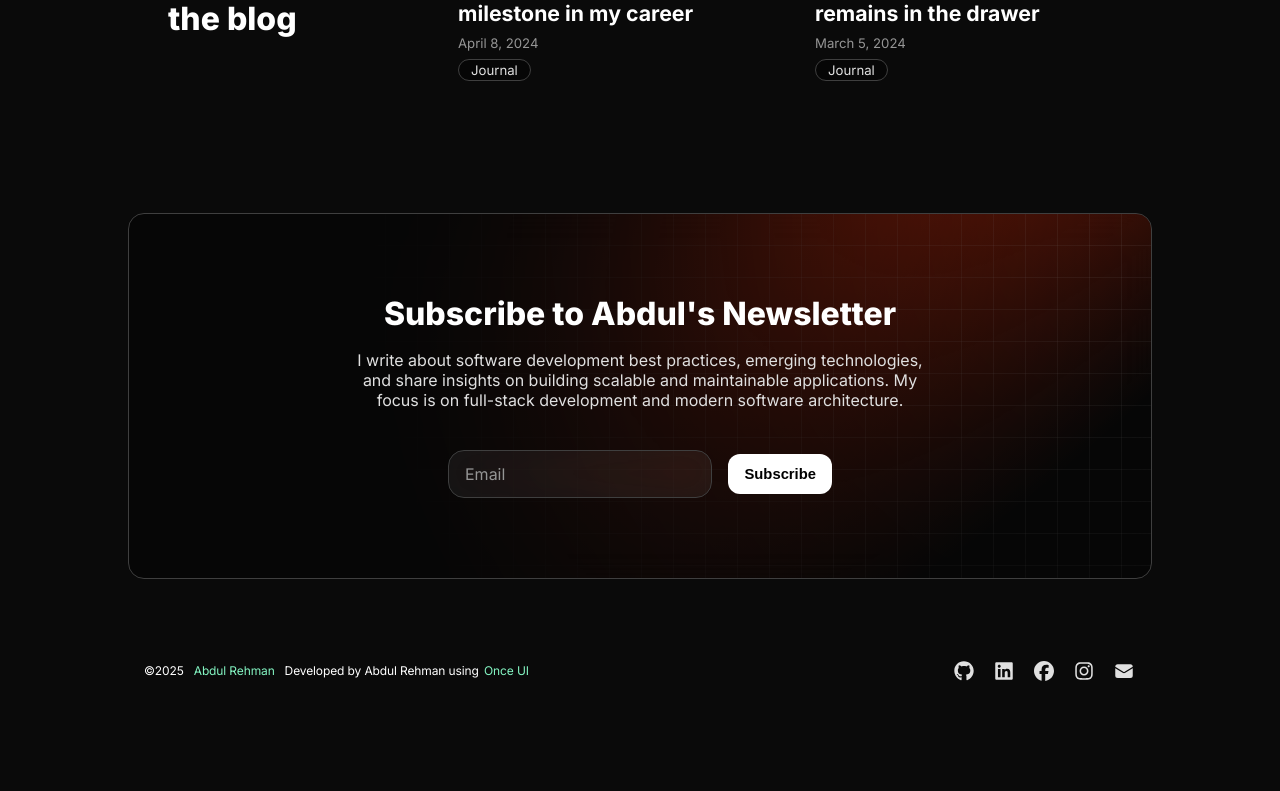
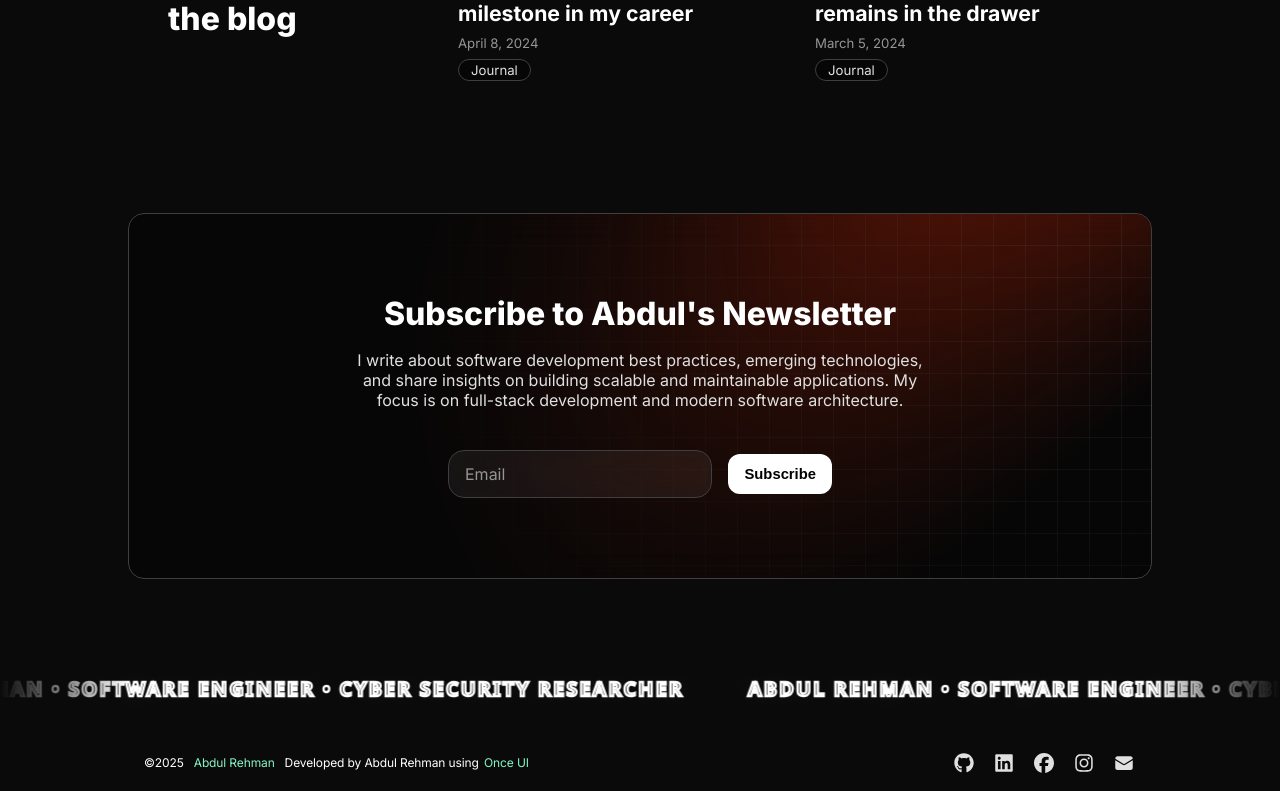
Before and after one commit to abdulsworkspace/AbdulPortfolio, a Next.js app: page / in a window 1280 px wide. Shown: the part 2113-2904 px from the top of the page. Before the commit the page ends 2812 px from the top, so only its background shows below. Built offline with nearby package versions, Linux system fonts and the light colour scheme.

Commit message:
Morquee function added

```diff
--- a/src/app/layout.tsx
+++ b/src/app/layout.tsx
@@ -1,7 +1,7 @@
 import "@/once-ui/styles/index.scss";
 import "@/once-ui/tokens/index.scss";
 import classNames from "classnames";
-import { Footer, Header, RouteGuard } from "@/components";
+import { Footer, Header, RouteGuard, MarqueeText } from "@/components";
 import { baseURL, effects, style } from "@/app/resources";
 import { Inter, Source_Code_Pro } from "next/font/google";
 import { person, home } from "@/app/resources/content";
@@ -189,6 +189,7 @@ export default async function RootLayout({ children }: RootLayoutProps) {
               <RouteGuard>{children}</RouteGuard>
             </Flex>
           </Flex>
+          <MarqueeText />
           <Footer />
         </Column>
       </ToastProvider>
--- /dev/null
+++ b/src/components/Marquee.module.scss
@@ -0,0 +1,45 @@
+.marquee {
+  --marquee-speed: 20s;
+  width: 100%;
+  overflow: hidden;
+  position: relative;
+  -webkit-mask-image: linear-gradient(
+    to right,
+    transparent 0%,
+    black 10%,
+    black 90%,
+    transparent 100%
+  );
+  mask-image: linear-gradient(
+    to right,
+    transparent 0%,
+    black 10%,
+    black 90%,
+    transparent 100%
+  );
+}
+
+.track {
+  width: fit-content;
+  display: flex;
+  will-change: transform;
+  animation: marquee var(--marquee-speed) linear infinite;
+}
+
+.content {
+  flex-shrink: 0;
+  padding: 0 2rem;
+}
+
+.pauseOnHover:hover .track {
+  animation-play-state: paused;
+}
+
+@keyframes marquee {
+  from {
+    transform: translateX(0);
+  }
+  to {
+    transform: translateX(-33.33%);
+  }
+}
--- /dev/null
+++ b/src/components/Marquee.tsx
@@ -0,0 +1,31 @@
+'use client';
+
+import React, { ReactNode } from 'react';
+import styles from './Marquee.module.scss';
+
+interface MarqueeProps {
+  children: ReactNode;
+  speed?: number;
+  pauseOnHover?: boolean;
+  className?: string;
+}
+
+export const Marquee: React.FC<MarqueeProps> = ({
+  children,
+  speed = 20,
+  pauseOnHover = true,
+  className = '',
+}) => {
+  return (
+    <div
+      className={`${styles.marquee} ${className} ${pauseOnHover ? styles.pauseOnHover : ''}`}
+      style={{ '--marquee-speed': `${speed}s` } as React.CSSProperties}
+    >
+      <div className={styles.track}>
+        <div className={styles.content}>{children}</div>
+        <div className={styles.content} aria-hidden="true">{children}</div>
+        <div className={styles.content} aria-hidden="true">{children}</div>
+      </div>
+    </div>
+  );
+};
--- /dev/null
+++ b/src/components/Marquee/Marquee.tsx
@@ -0,0 +1,38 @@
+'use client';
+
+import React from 'react';
+import styles from './marquee.module.scss';
+
+interface MarqueeProps {
+  children: React.ReactNode;
+  direction?: 'left' | 'right';
+  speed?: number;
+  pauseOnHover?: boolean;
+  className?: string;
+}
+
+export const Marquee: React.FC<MarqueeProps> = ({
+  children,
+  direction = 'left',
+  speed = 50,
+  pauseOnHover = true,
+  className = '',
+}) => {
+  return (
+    <div
+      className={`${styles.marquee} ${className}`}
+      style={{
+        '--marquee-speed': `${speed}s`,
+        '--marquee-direction': direction === 'left' ? 'normal' : 'reverse',
+      } as React.CSSProperties}
+      data-pause-on-hover={pauseOnHover}
+    >
+      <div className={styles.content}>
+        {children}
+        <div aria-hidden="true" className={styles.content}>
+          {children}
+        </div>
+      </div>
+    </div>
+  );
+};
--- /dev/null
+++ b/src/components/Marquee/index.ts
@@ -0,0 +1 @@
+export * from './Marquee';
--- /dev/null
+++ b/src/components/Marquee/marquee.module.scss
@@ -0,0 +1,35 @@
+.marquee {
+  --marquee-speed: 30s;
+  --marquee-direction: normal;
+  position: relative;
+  width: 100%;
+  overflow: hidden;
+  user-select: none;
+
+  &[data-pause-on-hover="true"]:hover .content {
+    animation-play-state: paused;
+  }
+}
+
+.content {
+  display: flex;
+  gap: var(--static-space-48);
+  white-space: nowrap;
+  animation: scroll var(--marquee-speed) linear infinite;
+  animation-direction: var(--marquee-direction);
+  animation-play-state: running;
+  padding-left: var(--static-space-48);
+
+  > * {
+    flex-shrink: 0;
+  }
+}
+
+@keyframes scroll {
+  from {
+    transform: translateX(0);
+  }
+  to {
+    transform: translateX(calc(-100% - var(--static-space-48)));
+  }
+}
--- /dev/null
+++ b/src/components/MarqueeText.module.scss
@@ -0,0 +1,30 @@
+.outlinedText {
+  color: transparent;
+  -webkit-text-stroke: 2.4px white;
+  text-stroke: 2.4px white;
+  font-weight: 900;
+  letter-spacing: 0.1em;
+  text-transform: uppercase;
+  text-shadow:
+    0 0 25px rgba(255, 255, 255, 0.15),
+    0 0 45px rgba(255, 255, 255, 0.1);
+  font-family: system-ui, -apple-system, sans-serif;
+  white-space: nowrap;
+  display: inline-block;
+  padding: 1rem 0;
+  font-size: 16rem;
+  transition: text-shadow 0.3s ease;
+
+  &:hover {
+    text-shadow:
+      0 0 25px rgba(255, 255, 255, 0.3),
+      0 0 50px rgba(255, 255, 255, 0.2);
+  }
+}
+
+.marqueeContainer {
+  width: 100%;
+  position: relative;
+  overflow: hidden;
+  padding: 1rem 0;
+}
--- /dev/null
+++ b/src/components/MarqueeText.tsx
@@ -0,0 +1,21 @@
+'use client';
+
+import React from 'react';
+import { Marquee } from './Marquee';
+import { Flex, Text } from '@/once-ui/components';
+import styles from './MarqueeText.module.scss';
+
+export const MarqueeText = () => {
+  return (
+    <Marquee speed={30} pauseOnHover={true} className={styles.marqueeContainer}>
+      <Text
+        size="xl"
+        weight="strong"
+        variant="body-strong-xl"
+        className={styles.outlinedText}
+      >
+        Abdul Rehman • Software Engineer • Cyber Security Researcher
+      </Text>
+    </Marquee>
+  );
+};
--- a/src/components/index.ts
+++ b/src/components/index.ts
@@ -4,3 +4,4 @@ export { Mailchimp } from "@/components/Mailchimp";
 export { ProjectCard } from "@/components/ProjectCard";
 export { HeadingLink } from "@/components/HeadingLink";
 export { RouteGuard } from "@/components/RouteGuard";
+export { MarqueeText } from "@/components/MarqueeText";
```
